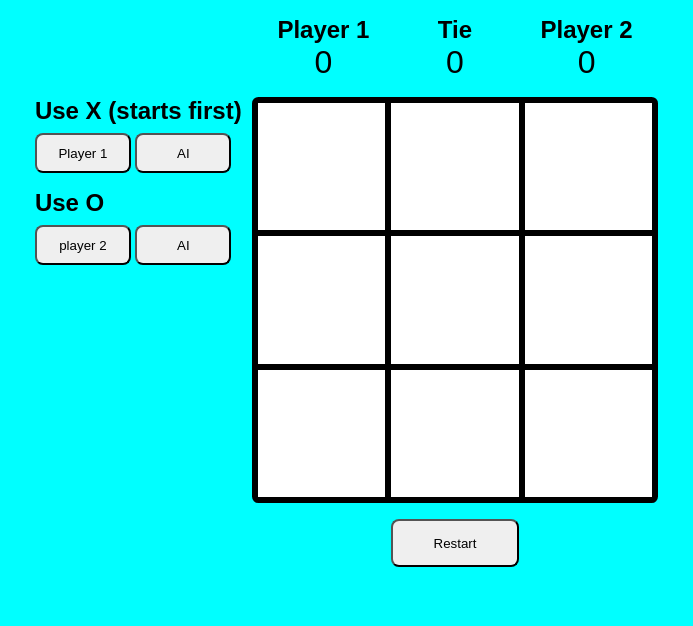
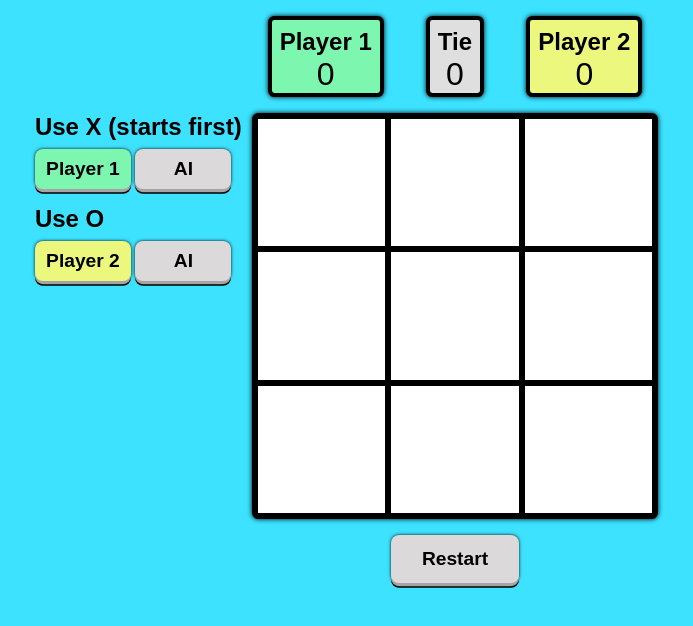
Before and after one commit to G-Alessandro/Tic-Tac-Toe, a plain HTML site: page index.html in a window 1280 px wide. Shown: the whole page, without its empty margins (185-878 px from the left). Drawn offline with Linux system fonts and the light colour scheme.

Commit message:
Add pseudo-class to buttons

```diff
--- a/index.html
+++ b/index.html
@@ -12,12 +12,12 @@
     <div class="playerChoice">
         <div class="choicePlayer1">
             <h2 class="titleUseX">Use X (starts first)</h2>
-            <button>Player 1</button>
+            <button class="btnPlayer1">Player 1</button>
             <button>AI</button>
         </div>
         <div class="choicePlayer2">
             <h2 class="titleUseO">Use O</h2>
-            <button>player 2</button>
+            <button class="btnPlayer2">Player 2</button>
             <button>AI</button>
         </div>
     </div>
--- a/javascript.js
+++ b/javascript.js
@@ -13,7 +13,6 @@ const playerTwo = {
 const functionModule = (() => {
   const gameBoard = document.getElementById('gameBoard');
   const restartBtn = document.getElementById('restartBtn');
-  const selectDiv = gameBoard.querySelectorAll('div');
   const score1 = document.getElementById('score1');
   const tieScore = document.getElementById('tieScore');
   const score2 = document.getElementById('score2');
@@ -27,6 +26,7 @@ const functionModule = (() => {
 
   const restart = () => {
     restartBtn.addEventListener('click', () => {
+      const selectDiv = gameBoard.querySelectorAll('div');
       selectDiv.forEach((div) => div.textContent = '');
       scorePlayer1 = 0;
       tie = 0;
@@ -81,7 +81,7 @@ const functionModule = (() => {
     || diagResTwo === 'xxx') {
       scorePlayer1++;
       playerSign = ['', '', '', '', '', '', '', '', ''];
-      winEnd();
+      setTimeout(winEnd, 200);
     }
     if (playerSign.slice(0, 3).join('') === 'ooo'
     || playerSign.slice(3, 6).join('') === 'ooo'
@@ -93,13 +93,13 @@ const functionModule = (() => {
     || diagResTwo === 'ooo') {
       scorePlayer2++;
       playerSign = ['', '', '', '', '', '', '', '', ''];
-      winEnd();
+      setTimeout(winEnd, 200);
     }
 
     if (tieEnd() === 9) {
       tie++;
       playerSign = ['', '', '', '', '', '', '', '', ''];
-      winEnd();
+      setTimeout(winEnd, 200);
     }
 
     score1.textContent = scorePlayer1;
--- a/style.css
+++ b/style.css
@@ -5,7 +5,7 @@
 }
 
 body {
-    background-color: aqua;
+    background-color: #3ce2ff;
     display: grid;
     grid-template-columns: 1fr 1fr 1fr;
     grid-template-rows: 2fr;
@@ -16,7 +16,8 @@ body {
     justify-self: end;
 }
 
-.titleUseX, .titleUseO {
+.titleUseX,
+.titleUseO {
     margin-bottom: .5rem;
 }
 
@@ -31,12 +32,39 @@ body {
 .scoreboard {
     grid-area: 1 / 2 / 2 / 3;
     display: grid;
-    grid-template-columns: 1fr 1fr 1fr;
+    grid-template-columns: 1fr .9fr 1fr;
     justify-items: center;
     margin: 1rem;
 }
 
-#score1,#score2,#tieScore {
+.scorePlayer1,
+.tiePlayers,
+.scorePlayer2 {
+    border: .3rem solid;
+    border-radius: .4rem;
+    padding: .5rem .5rem 0;
+    box-shadow: 0 0 .3rem black;
+}
+
+.scorePlayer1 {
+    background-color: rgb(125, 247, 176);
+}
+
+.tiePlayers {
+    background-color: rgb(223, 223, 223);
+}
+
+.scorePlayer2 {
+    background-color: rgb(235, 247, 125);
+}
+
+.playerTurn {
+    border: .5rem solid orange;
+}
+
+#score1,
+#score2,
+#tieScore {
     text-align: center;
     font-size: 2rem;
 }
@@ -52,6 +80,7 @@ body {
     background-color: blue;
     border: .2rem solid;
     border-radius: .4rem;
+    box-shadow: 0 0 .3rem black;
 }
 
 [class^= square] {
@@ -61,10 +90,46 @@ body {
     border: .2rem solid;
 }
 
+[class^= square]:hover {
+    background-color: rgb(199, 199, 199);
+}
+
 button {
     width: 6rem;
     height: 2.5rem;
+    border: none;
     border-radius: .5rem;
+    font-size: 1.2rem;
+    font-weight: 900;
+    background-color: rgb(219, 217, 217);
+    box-shadow: 0 .2rem #a5a5a5,
+    0 .3rem black,
+    0 0 .2rem black;
+}
+
+button:hover {
+    background-color: rgb(209, 207, 207);
+}
+
+button:active {
+    box-shadow: 0 .2rem #666;
+    transform: translateY(.2rem);
+}
+
+.btnPlayer1 {
+    background-color: rgb(125, 247, 176);
+}
+
+.btnPlayer1:hover {
+    background-color: rgb(74, 247, 146);
+}
+
+.btnPlayer2 {
+    background-color: rgb(235, 247, 125);
+}
+
+.btnPlayer2:hover {
+    background-color: yellow;
 }
 
 .restartDiv {
```
